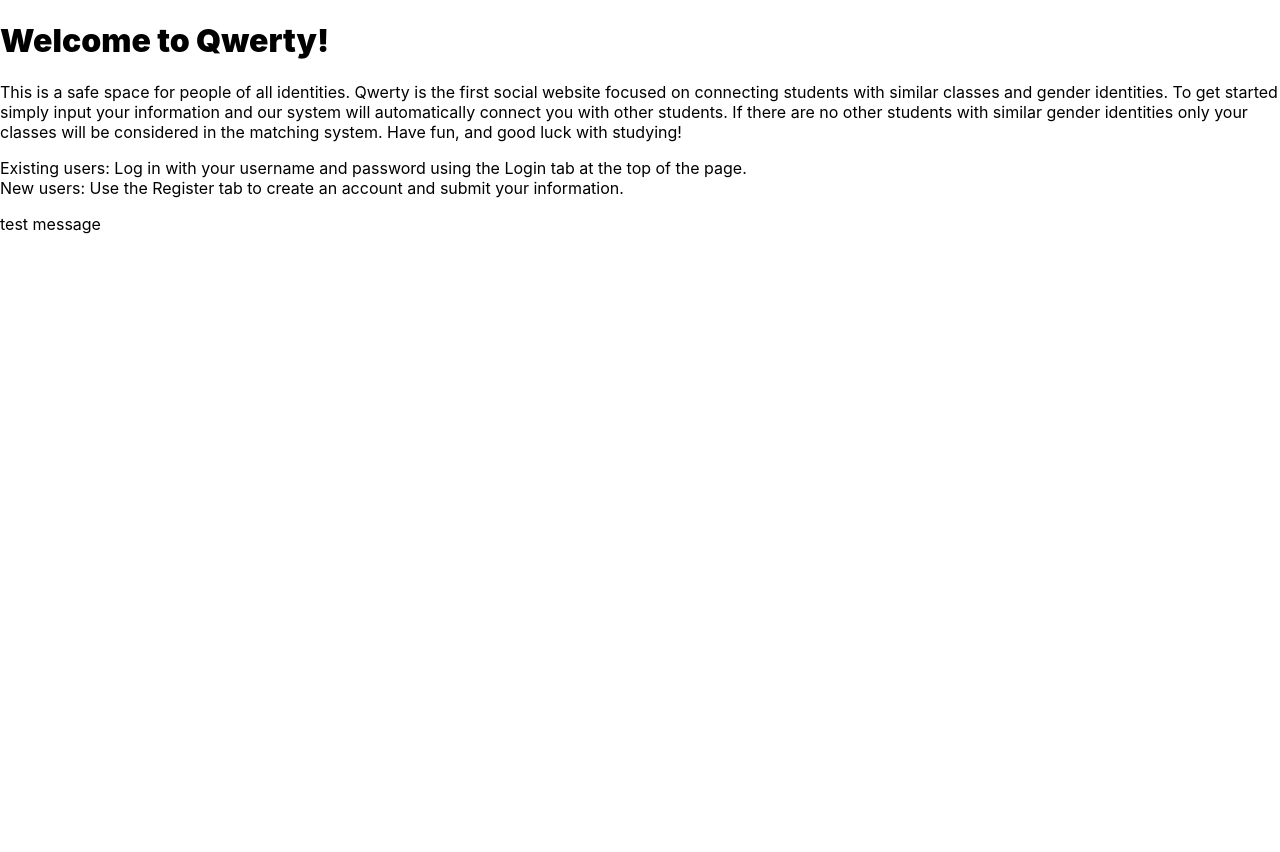
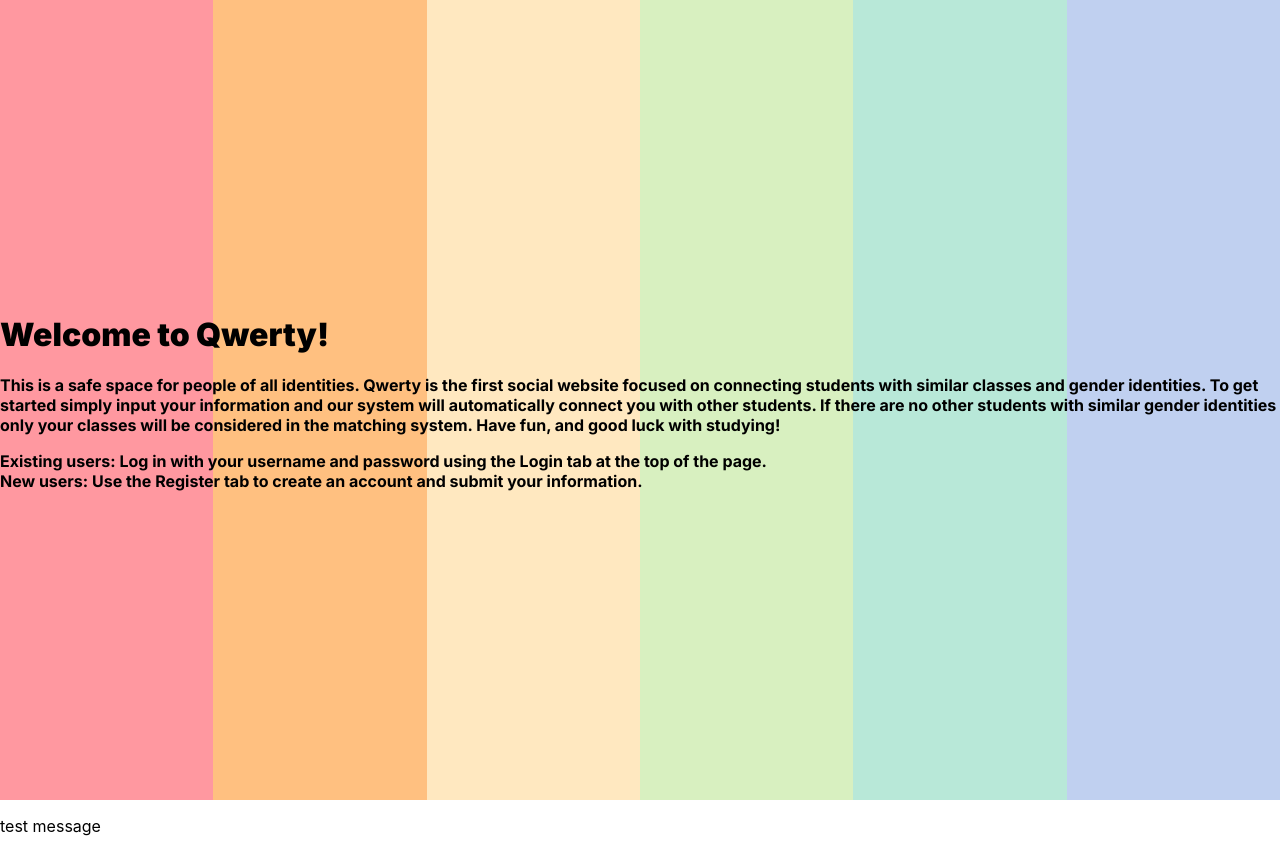
Before and after one commit to bliutech/qwerty, a React (Create React App) app in the folder frontend/: page / in a window 1280 px wide. Before the commit the page ends 800 px from the top, so only its background shows below. Built offline with nearby package versions, Linux system fonts and the light colour scheme.

Commit message:
minor app.js change

```diff
--- a/frontend/src/App.js
+++ b/frontend/src/App.js
@@ -5,7 +5,7 @@ import Register from "./pages/Register";
 
 function App() {
   return (
-    <div>
+    <div className='general'>
       <BrowserRouter>
         <Routes>
           <Route path='/' element={ <Home /> }/>
```
